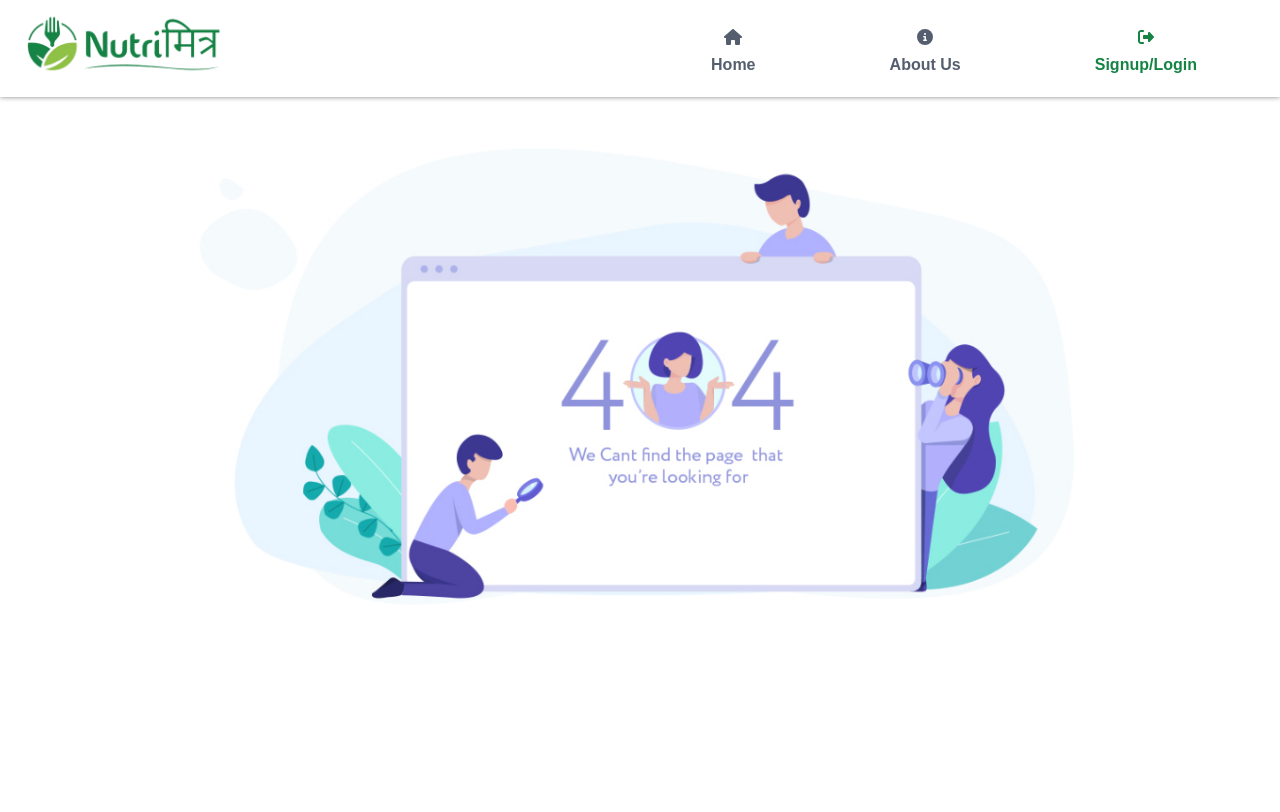
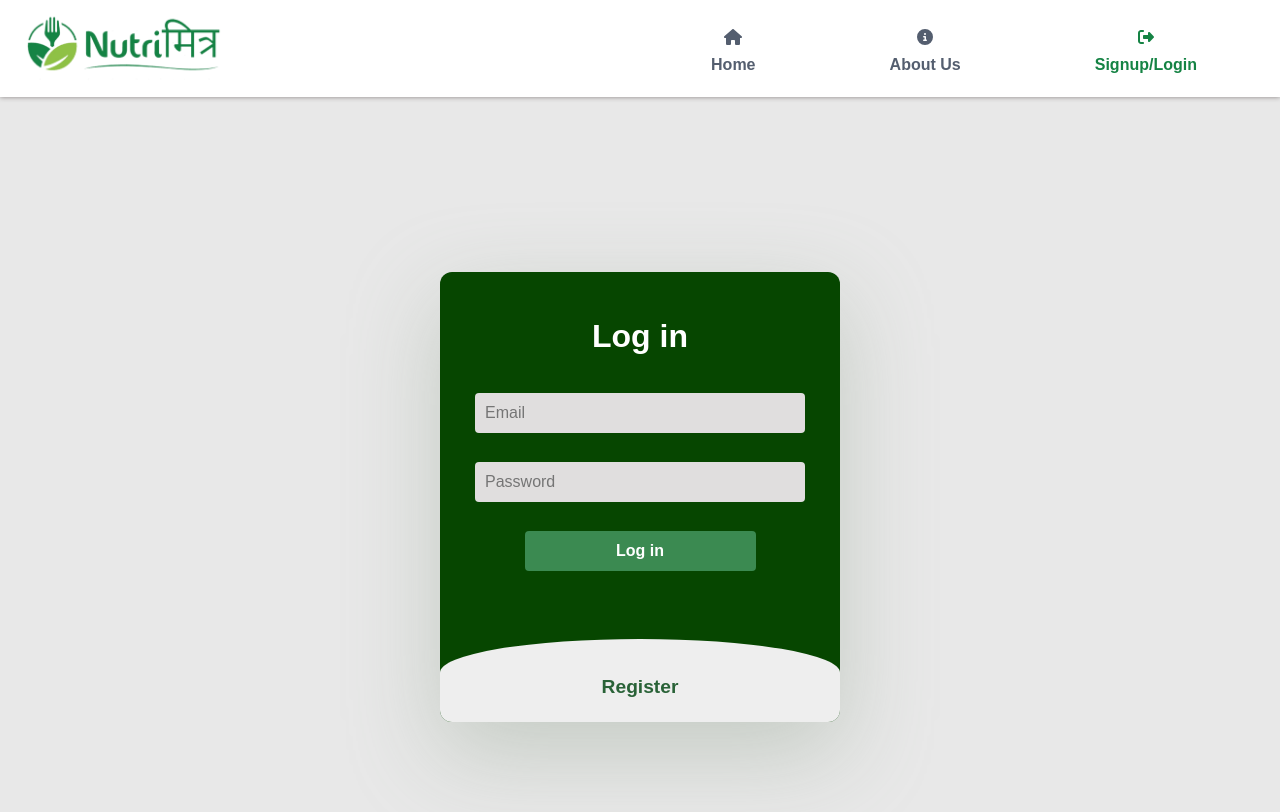
Before and after one commit to rohit-1001/NutriMitra---Diet-Recommendation-System, a React (Create React App) app in the folder client/: page /login in a window 1280 px wide. Shown: the top 812 px of the page. Built offline with nearby package versions, Linux system fonts and the light colour scheme.

Commit message:
Added login and signup page

```diff
--- a/client/src/App.js
+++ b/client/src/App.js
@@ -13,6 +13,7 @@ import Recipes from './pages/User/Recipes';
 import Blogs from './pages/User/Blogs';
 import VideoConference from './pages/User/VideoConference';
 import NotFound from "./components/NotFound"
+import Login from './pages/Visitor/Login';
 import { ToastContainer } from 'react-toastify';
 import 'react-toastify/dist/ReactToastify.css';
 
@@ -28,6 +29,7 @@ function App() {
             <Route exact path="/" element={<Home />} />
             <Route exact path="/home" element={<Home />} />
             <Route path="/about" element={<About />} />
+            <Route path="/login" element={<Login />} />
             <Route path="*" element={<NotFound />} />
           </Routes>
         </>
--- /dev/null
+++ b/client/src/css_files/login.css
@@ -0,0 +1,113 @@
+.login_container {
+    width: 100%;
+    height: 100vh;
+    display: flex;
+    align-items: center;
+    justify-content: center;
+    background-color: #e8e8e8;
+}
+
+.login_main {
+    position: relative;
+    display: flex;
+    flex-direction: column;
+    background-color: #064600;
+    max-height: 450px;
+    width: 400px;
+    overflow: hidden;
+    border-radius: 12px;
+    box-shadow: rgba(152, 168, 148, 0.442) 0px 30px 90px;
+}
+
+.login_form {
+    display: flex;
+    flex-direction: column;
+    gap: 14px;
+    padding: 35px;
+}
+
+/*checkbox to switch from sign up to login*/
+
+#login_chk {
+    display: none;
+}
+
+/*Login*/
+
+.login_login {
+    position: relative;
+    width: 100%;
+    height: 100%;
+}
+
+.login_login label {
+    margin: 5% 0 5%;
+}
+
+.login_label {
+    color: #fff;
+    font-size: 2rem;
+    justify-content: center;
+    display: flex;
+    font-weight: bold;
+    cursor: pointer;
+    transition: .5s ease-in-out;
+}
+
+.login_input {
+    width: 100%;
+    height: 40px;
+    font-size: 1rem;
+    background: #e0dede;
+    padding: 10px;
+    margin-top: 15px;
+    border: none;
+    outline: none;
+    border-radius: 4px;
+}
+
+/*Register*/
+
+.login_register {
+    background: #eee;
+    border-radius: 60% / 10%;
+    transition: .8s ease-in-out;
+}
+
+.login_register label {
+    color: #296237;
+    transform: scale(.6);
+}
+
+#login_chk:checked ~ .login_register {
+    transform: translateY(-68%);
+}
+
+#login_chk:checked ~ .login_register label {
+    transform: scale(1);
+    margin-bottom: .5rem;
+}
+
+#login_chk:checked ~ .login_login label {
+    transform: scale(.6);
+}
+
+/*Button*/
+
+.login_form button {
+    width: 70%;
+    height: 40px;
+    margin: 15px auto 10%;
+    color: #fff;
+    background: #3b8a51;
+    font-size: 1rem;
+    font-weight: bold;
+    border: none;
+    border-radius: 4px;
+    cursor: pointer;
+    transition: .2s ease-in;
+}
+
+.login_form button:hover {
+    background-color: #44b84c;
+}
--- /dev/null
+++ b/client/src/pages/Visitor/Login.js
@@ -0,0 +1,35 @@
+import React from 'react'
+import '../../css_files/login.css'
+
+const Login = () => {
+  return (
+    <>
+        <div className="login_container">
+        <div className="login_main">
+            <input type="checkbox" id="login_chk" aria-hidden="true"/>
+
+            <div className="login_login">
+                <form className="login_form">
+                    <label className='login_label' htmlFor="login_chk" aria-hidden="true">Log in</label>
+                    <input className="login_input" type="email" name="email" placeholder="Email" required />
+                    <input className="login_input" type="password" name="pswd" placeholder="Password" required />
+                    <button>Log in</button>
+                </form>
+            </div>
+
+            <div className="login_register">
+                <form className="login_form">
+                    <label className='login_label' htmlFor="login_chk" aria-hidden="true">Register</label>
+                    <input className="login_input" type="text" name="txt" placeholder="Username" required />
+                    <input className="login_input" type="email" name="email" placeholder="Email" required />
+                    <input className="login_input" type="password" name="pswd" placeholder="Password" required />
+                    <button>Register</button>
+                </form>
+            </div>
+        </div>
+    </div>
+    </>
+  )
+}
+
+export default Login
```
Also changed, not shown: 1 other file (tests, documents, lock files or other folders).
